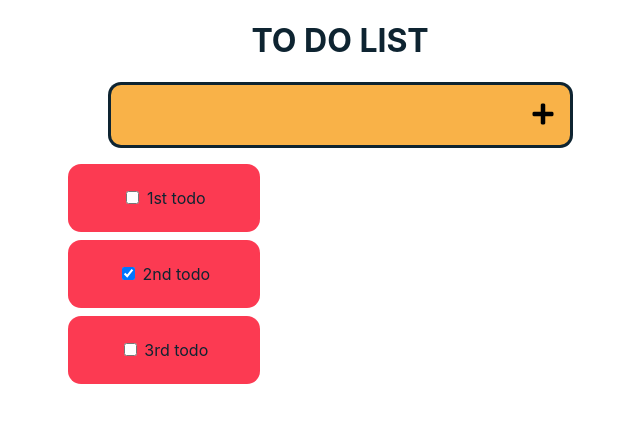
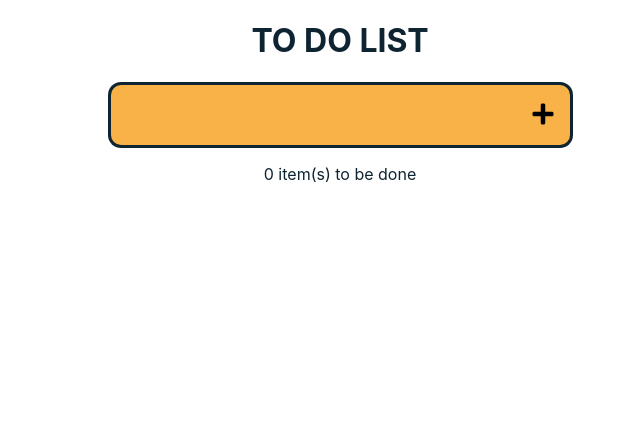
Before and after one commit to chevtong/intro-react, a React (Create React App) app: page / in a window 1280 px wide. Shown: the top 422 px of the page, without its empty margins (300-940 px from the left). Built offline with nearby package versions, Linux system fonts and the light colour scheme.

Commit message:
Build ref and get new todo item from input

```diff
--- a/src/App.js
+++ b/src/App.js
@@ -1,5 +1,5 @@
 import './App.css';
-import React from 'react';
+import React, {useState} from 'react';
 
 //importing components
 import Form from './components/Form'
@@ -7,15 +7,25 @@ import List from './components/List'
 
 
 function App() {
+
+  const [todos, setTodos] = useState([]);
+
+
   return (
 
     <div className="App">
 
       <h1>TO DO LIST</h1>
 
-      <Form/>
+      <Form
+        //need to pass the props to the components, so we can use inside it
+        todos={todos}
+        setTodos={setTodos}
+        />
 
-      <List/>
+      <List
+        todos={todos}
+      />
 
     </div>
 
--- a/src/components/Form.js
+++ b/src/components/Form.js
@@ -1,13 +1,39 @@
-import React from 'react'
+import React,{useRef} from "react";
 
-const Form = () => {
-    return (
-        <div className="form">
-            <input type="text" name="" id="" />
+//get the props from App.js, will need both todos and setTodos here
+const Form = ({todos, setTodos}) => {
 
-       <button type="submit"><i className="fas fa-plus"></i></button>
-        </div>
-    )
-}
+    //useRef can take the entry of the input
+    const inputRef = useRef();
 
-export default Form
+    const submitHandler = (e)=> {
+
+        const name = inputRef.current.value
+
+        //if it is an empty string in value, return and do not do anything
+        if (name === "") return
+
+        // console.log(name)
+        // console.log(todos)
+
+        //use setTodos to change the current todos statue
+        //first, combine the current todos by ...todos
+        //then, add the new input by getting the name(the name we set above), adding the complete boolean and id
+        setTodos([ ...todos, {name: name, complete: true, id: Math.random()*1000}])
+
+        //give back a empty string to the input
+        inputRef.current.value = null
+
+    }
+
+  return (
+    <div className="form">
+      <input ref={inputRef} type="text" />
+      <button onClick={submitHandler} type="submit">
+        <i className="fas fa-plus"></i>
+      </button>
+    </div>
+  );
+};
+
+export default Form;
--- a/src/components/List.js
+++ b/src/components/List.js
@@ -1,28 +1,24 @@
-import React, {useState} from 'react';
+import React from 'react';
 
-function List() {
-
-  const initalTodos = [
-    {id: 1, name: '1st todo', complete: false},
-    {id: 2, name: '2nd todo', complete: true},
-    {id: 3, name: '3rd todo', complete: false},
-  ];
-
-  const [todos, setTodos] = useState(initalTodos);
-
+function List({todos}) {
 
 
   return (
-
+    <div className="list">
     <ul>
       {todos.map((todo)=>(
 
         //have to put an id/index for the items in react
         <li key={todo.id}>
-          <input type="checkbox" checked={todo.complete}/> {todo.name}
+          <input type="checkbox" checked={todo.complete}/>
+          {todo.name}
         </li>
       ))}
     </ul>
+
+    <p>{todos.filter( todo => !todo.complete).length} item(s) to be done </p>
+
+    </div>
   )
 }
 
--- a/src/index.js
+++ b/src/index.js
@@ -2,7 +2,6 @@ import React from 'react';
 import ReactDOM from 'react-dom';
 import './index.css';
 import App from './App';
-import reportWebVitals from './reportWebVitals';
 
 ReactDOM.render(
   <React.StrictMode>
@@ -10,8 +9,3 @@ ReactDOM.render(
   </React.StrictMode>,
   document.getElementById('root')
 );
-
-// If you want to start measuring performance in your app, pass a function
-// to log results (for example: reportWebVitals(console.log))
-// or send to an analytics endpoint. Learn more: https://bit.ly/CRA-vitals
-reportWebVitals();
--- a/src/reportWebVitals.js
+++ /dev/null
@@ -1,13 +0,0 @@
-const reportWebVitals = onPerfEntry => {
-  if (onPerfEntry && onPerfEntry instanceof Function) {
-    import('web-vitals').then(({ getCLS, getFID, getFCP, getLCP, getTTFB }) => {
-      getCLS(onPerfEntry);
-      getFID(onPerfEntry);
-      getFCP(onPerfEntry);
-      getLCP(onPerfEntry);
-      getTTFB(onPerfEntry);
-    });
-  }
-};
-
-export default reportWebVitals;
```
